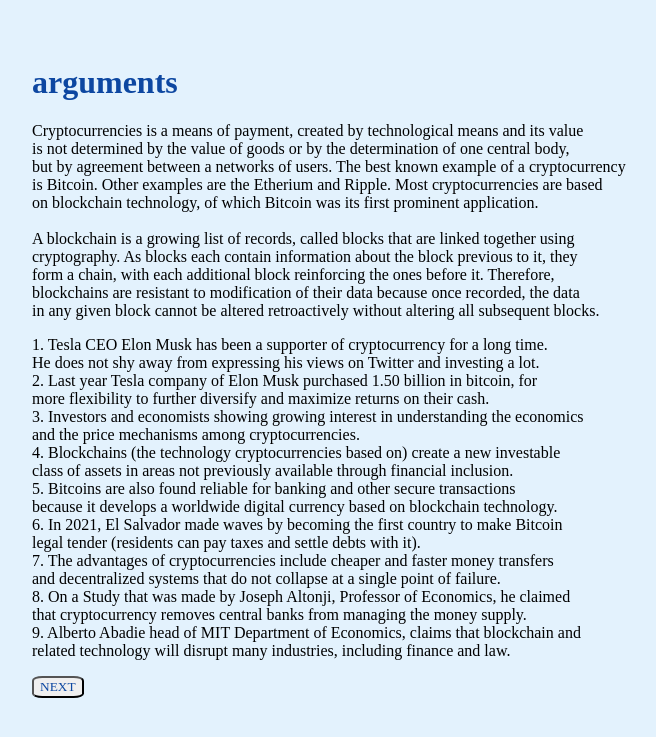
After one commit to shellyfr/FinalProjectServer, a Flask app: page /1 in a window 1280 px wide. The commit adds this page. Shown: the top 737 px of the page, without its empty margins (32-688 px from the left). Run offline with Flask 2, Linux system fonts and the light colour scheme; some libraries are stand-ins or nearby versions.

Commit message:
28/3/2022

```diff
--- a/DB/db_Manager.py
+++ b/DB/db_Manager.py
@@ -10,7 +10,7 @@
         num = script.cur.fetchall()
         if not num:
             return ""
-        number=num[0][0]
+        number=num[0][1]
         return number
 
     def getfinish(self, id):
--- a/app.py
+++ b/app.py
@@ -35,6 +35,23 @@
 def arguments():
     return render_template("arguments.html")
 
+@app.route('/1')
+def arguments1():
+    return render_template("argumentsA.html")
+
+@app.route('/2')
+def arguments2():
+    return render_template("argumentsB.html")
+
+@app.route('/3')
+def arguments3():
+    return render_template("argumentsC.html")
+
+@app.route('/4')
+def arguments4():
+    return render_template("argumentsD.html")
+
+
 @app.route('/opinion')
 def opinion():
     return render_template("opinion.html")
@@ -43,6 +60,8 @@
 @app.route('/position')
 def position():
     return render_template("position.html")
+
+
 
 @app.route('/last_page')
 def last_page():
@@ -56,12 +75,14 @@
     entryCode = request.form['entryCode']
     group=DB.getgroupnum(entryCode)
 
+
     finish = DB.getfinish(entryCode)
     if group == "":
         flash('The entry code is wrong, please try again')
         return redirect('/')
     elif finish:
         session['id'] = entryCode
+        session['group'] = group
         return redirect('/consent')
     else:
         flash('you already finished your task, thank you!')
--- a/templates/arguments.html
+++ b/templates/arguments.html
@@ -7,7 +7,28 @@
     <link rel="stylesheet" href="{{ url_for('static', filename='css/questions.css') }}"/>
 </head>
 <body>
-<h1> arguments</h1>
+    <h1> arguments</h1>
+    <p>
+        Cryptocurrencies is a means of payment, created by technological means and its value<br>
+        is not determined by the value of goods or by the determination of one central body,<br>
+        but by agreement between a networks of users. The best known example of a cryptocurrency<br>
+        is Bitcoin. Other examples are the Etherium and Ripple. Most cryptocurrencies are based<br>
+        on blockchain technology, of which Bitcoin was its first prominent application.<br>
+        <br>
+        A blockchain is a growing list of records, called blocks that are linked together using <br>
+        cryptography. As blocks each contain information about the block previous to it, they<br>
+        form a chain, with each additional block reinforcing the ones before it. Therefore,<br>
+        blockchains are resistant to modification of their data because once recorded, the data<br>
+        in any given block cannot be altered retroactively without altering all subsequent blocks.
+
+    </p>
+    {% block arguments %}
+
+
+    {% endblock %}
+
+
+
     <button  onclick="window.location.href='opinion'" type="submit">NEXT </button>
 
 
--- /dev/null
+++ b/templates/argumentsA.html
@@ -0,0 +1,28 @@
+{% extends 'arguments.html' %}
+
+{% block arguments %}
+<main>
+
+    <p>
+        1. Tesla CEO Elon Musk has been a supporter of cryptocurrency for a long time.<br>
+        He does not shy away from expressing his views on Twitter and investing a lot.<br>
+        2.	Last year Tesla company of Elon Musk purchased 1.50 billion in bitcoin, for<br>
+        more flexibility to further diversify and maximize returns on their cash.<br>
+        3.	Investors and economists showing growing interest in understanding the economics<br>
+        and the price mechanisms among cryptocurrencies.<br>
+        4.	Blockchains (the technology cryptocurrencies based on) create a new investable<br>
+        class of assets in areas not previously available through financial inclusion.<br>
+        5.	Bitcoins are also found reliable for banking and other secure transactions <br>
+        because it develops a worldwide digital currency based on blockchain technology.<br>
+        6.	In 2021, El Salvador made waves by becoming the first country to make Bitcoin <br>
+        legal tender (residents can pay taxes and settle debts with it).<br>
+        7.	The advantages of cryptocurrencies include cheaper and faster money transfers<br>
+        and decentralized systems that do not collapse at a single point of failure.<br>
+        8.	On a Study that was made by Joseph Altonji, Professor of Economics, he claimed<br>
+        that cryptocurrency removes central banks from managing the money supply.<br>
+        9.	Alberto Abadie head of MIT Department of Economics, claims that blockchain and <br>
+        related technology will disrupt many industries, including finance and law.<br>
+    </p>
+</main>
+
+{% endblock %}
--- a/templates/consent.html
+++ b/templates/consent.html
@@ -44,5 +44,8 @@
     <br>
     <button  onclick="window.location.href='instructions'" type="submit">NEXT </button>
 
+
 </body>
+
+<script src="{{ url_for('static', filename='./js/final_project.js') }}"></script>
 </html>
--- a/templates/instructions.html
+++ b/templates/instructions.html
@@ -7,6 +7,8 @@
     <link rel="stylesheet" href="{{ url_for('static', filename='css/questions.css') }}"/>
 </head>
 <body>
+
+
     <h1>Instructions:</h1>
     <p>During the experiment you will be presented aHere is a series of web pages.<br>
        On the first page you will be asked to answer about your position is on various issues.<br>
--- a/templates/last_page.html
+++ b/templates/last_page.html
@@ -1,8 +1,10 @@
 <!DOCTYPE html>
 <html lang="en">
 <head>
+    <meta name="viewport" content="width=device-width, initial-scale=1.0">
     <meta charset="UTF-8">
     <title>Title</title>
+    <link rel="stylesheet" href="{{ url_for('static', filename='css/questions.css') }}"/>
 </head>
 <body>
         <h2>Thank you for participation </h2>
```
Also changed, not shown: static/js/final_project.js (+7 -0 lines), templates/argumentsB.html (added, +15 -0 lines), templates/argumentsC.html (added, +24 -0 lines), templates/argumentsD.html (added, +15 -0 lines), templates/opinion.html (+10 -0 lines), templates/position.html (+8 -1 lines).
